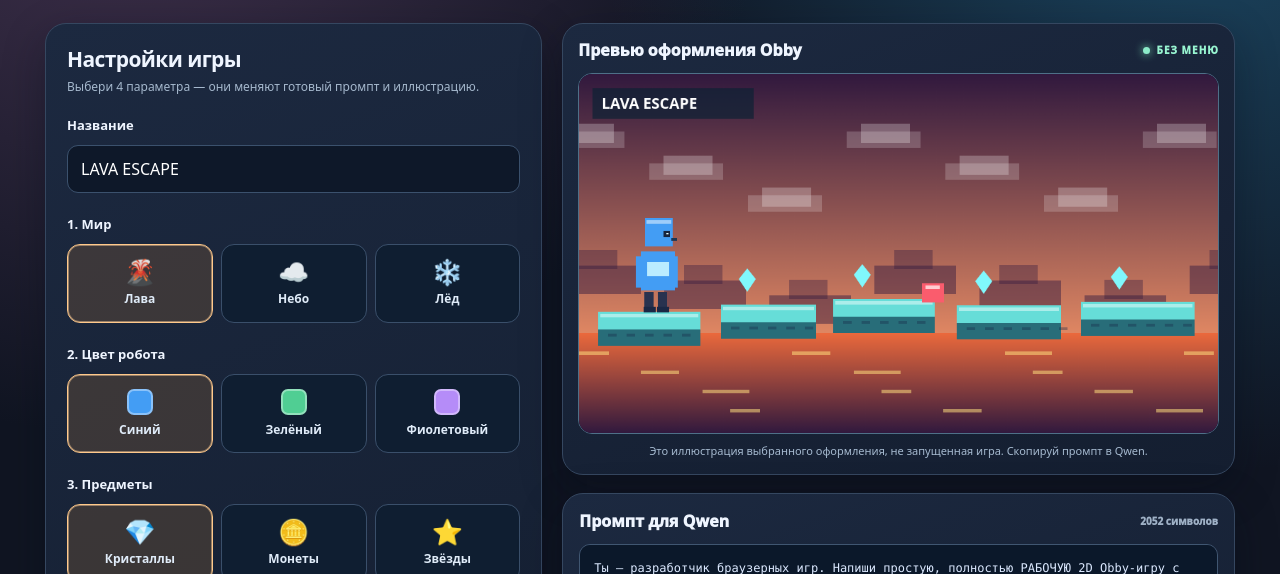
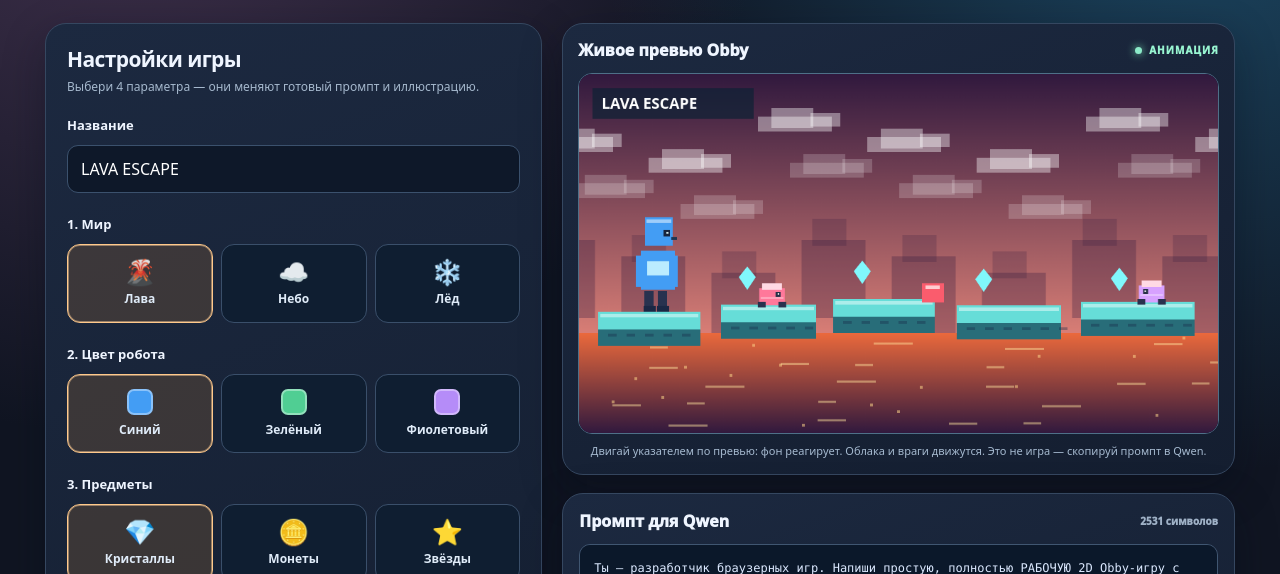
Before and after one commit to MaretDangaeva/roblox-obby-prompt-builder, a plain HTML site: page index.html in a window 1280 px wide. Shown: the part 226-800 px from the top of the page. Drawn offline with Linux system fonts and the light colour scheme; animation ran at ten frames a second.

Commit message:
Animate 2D Obby preview background, add enemy patrols and simplify Qwen line limit wording

```diff
--- a/index.html
+++ b/index.html
@@ -23,7 +23,7 @@
 <div class="actions"><button type="button" class="button" id="reset">↺ Сбросить</button><button type="button" class="button primary" id="copyPromptTop">📋 Скопировать промпт</button></div>
 </section>
 <div class="right">
-<section class="panel view"><div class="headerRow"><span>Превью оформления Obby</span><span class="live">БЕЗ МЕНЮ</span></div><div class="frame"><canvas id="scenePreview" width="900" height="506" role="img" aria-label="Иллюстрация 2D Obby без игрового меню"></canvas></div><p class="help">Это иллюстрация выбранного оформления, не запущенная игра. Скопируй промпт в Qwen.</p></section>
+<section class="panel view"><div class="headerRow"><span>Живое превью Obby</span><span class="live">АНИМАЦИЯ</span></div><div class="frame"><canvas id="scenePreview" width="900" height="506" role="img" aria-label="Иллюстрация 2D Obby без игрового меню"></canvas></div><p class="help">Двигай указателем по превью: фон реагирует. Облака и враги движутся. Это не игра — скопируй промпт в Qwen.</p></section>
 <section class="panel promptPanel"><div class="headerRow"><span>Промпт для Qwen</span><span class="meta" id="chars">0 символов</span></div><textarea id="prompt" readonly spellcheck="false" aria-label="Текст для генерации 2D Obby в Qwen"></textarea><button type="button" id="copyPrompt" class="button primary copyAll">📋 Скопировать промпт для Qwen</button></section>
 </div>
 </main>
@@ -44,13 +44,13 @@ function prompt(){
  'Ты — разработчик браузерных игр. Напиши простую, полностью РАБОЧУЮ 2D Obby-игру с ВИДОМ СБОКУ. Никакого 3D, WebGL и изометрии.',
  'Название: «'+(state.title.trim()||'LAVA ESCAPE')+'». Мир: трасса '+worlds[state.world]+'. Герой — блочный '+state.hero.toLowerCase()+' робот из отдельных прямоугольников (голова, корпус, руки, ноги). Персонаж смотрит по направлению движения ВПРАВО или ВЛЕВО, не в камеру.',
  'Нужна ОДНА горизонтальная трасса из 8 ШИРОКИХ платформ, с небольшими проходимыми разрывами. Всего 1 чекпоинт в середине карты и финиш на последней платформе. Только одна разновидность ловушек: '+traps[state.trap]+', размести 2 ловушки с безопасной возможностью перепрыгнуть. Под платформами опасная поверхность.',
- '6 коллекционных предметов: '+state.item.toLowerCase()+'. При касании предмет исчезает и счётчик увеличивается. Для победы собирать все необязательно.',
+ '6 коллекционных предметов: '+state.item.toLowerCase()+'. При касании предмет исчезает и счётчик увеличивается. Для победы собирать все необязательно. Добавь ДВУХ ПРОСТЫХ ВРАГОВ (например, маленькие квадратные роботы) на отдельных широких платформах: каждый медленно ходит влево-вправо по короткому отрезку, не выходит за край. Игрок может легко перепрыгнуть их. При столкновении с врагом — возрождение у чекпоинта. Не размещай врагов на старте, прямо на чекпоинте или у финишного портала.',
  'Управление: стрелки влево/вправо или A/D — горизонтальное движение, Space/W/стрелка вверх — прыжок. На телефоне экранные кнопки: влево, вправо, прыжок.',
  'ПРОСТАЯ 2D-ФИЗИКА: у персонажа есть x, y, vx, vy; гравитация примерно 1500 пикселей/с², сила прыжка примерно -515, скорость движения около 245 пикселей/с. Платформы — прямоугольники {x,y,w,h}; проверяй приземление сверху при пересечении во время падения. Камера движется только горизонтально за героем. Не делай невозможных прыжков.',
  'При падении или касании опасности герой сразу возрождается на старте/чекпоинте, попытки без ограничений. Игра начинается сразу без стартового меню. HUD: предметы, время, чекпоинт, падения. Экран «🏆 ПОБЕДА!» с кнопкой «Играть снова».',
- 'Визуал яркий, пиксельный и блочный, фон с облаками, простые анимации бега и прыжка. Без сложных эффектов, меню скинов, вращающихся объектов и движущихся платформ.',
+ 'Визуал яркий, пиксельный и блочный. СДЕЛАЙ ЖИВОЙ ФОН: 2–3 слоя параллакса, медленно плывущие облака, лёгкое движение лавы/облаков/снега по теме мира. Только простые прямоугольники и Canvas, без тяжёлых эффектов. Герой анимируется при беге и прыжке. Без меню скинов, сложных вращающихся объектов и движущихся платформ.',
  'КОД: одна HTML-страница с CSS в <style> и JS в <script>. Только Canvas и чистый JavaScript. Никаких внешних файлов, библиотек, картинок и звуков. requestAnimationFrame. СРАЗУ ПРОВЕРЬ, ЧТО ИГРА ЗАПУСКАЕТСЯ И ФИНИШ ДОСТИЖИМ.',
- 'Ответ: ТОЛЬКО HTML-код от <!DOCTYPE html> до </html> без пояснений и Markdown. Не больше 1000 строк, лучше 200–450. Код для прямой вставки в HTML-панель CodePen.'
+ 'Ответ: ТОЛЬКО HTML-код от <!DOCTYPE html> до </html> без пояснений и Markdown. Не больше 1000 строк. Код для прямой вставки в HTML-панель CodePen.'
  ].join('\n\n');
 }
 function buildOptions(){Object.keys(ids).forEach(k=>{const root=$(ids[k]);for(const [name,icon] of opts[k]){const b=document.createElement('button');b.type='button';b.className='choice';b.dataset.value=name;b.setAttribute('aria-pressed',String(name===state[k]));const pic=document.createElement('span');pic.className=k==='hero'?'color':'emoji';if(k==='hero')pic.style.background=icon;else pic.textContent=icon;const text=document.createElement('span');text.textContent=name;b.append(pic,text);b.addEventListener('click',()=>{state[k]=name;refresh()});root.appendChild(b)}})}
@@ -60,40 +60,109 @@ async function copy(value,button){const label=button.textContent;let ok=false;tr
 $('copyPrompt').addEventListener('click',()=>copy(prompt(),$('copyPrompt')));
 $('copyPromptTop').addEventListener('click',()=>copy(prompt(),$('copyPromptTop')));
 
+const previewCanvas=$('scenePreview');
+let previewTime=0,mouseX=0,mouseY=0,targetMouseX=0,targetMouseY=0;
+function trackPointer(e){
+ const r=previewCanvas.getBoundingClientRect();
+ targetMouseX=((e.clientX-r.left)/Math.max(1,r.width)-.5)*2;
+ targetMouseY=((e.clientY-r.top)/Math.max(1,r.height)-.5)*2;
+}
+previewCanvas.addEventListener('pointermove',trackPointer);
+previewCanvas.addEventListener('pointerleave',()=>{targetMouseX=0;targetMouseY=0});
 function drawPreview(){
- const canvas=$('scenePreview'),g=canvas.getContext('2d'),w=canvas.width,h=canvas.height;
- const worlds={Лава:['#31193e','#e68b64','#ff723c','#66ddd8'],Небо:['#276eac','#b9e9fb','#d4f0fc','#79d8a6'],Лёд:['#4b81b5','#d1f1ff','#8dd1f4','#d5f7ff']};
- const pal=worlds[state.world],color={Синий:'#439df4',Зелёный:'#50ce93',Фиолетовый:'#b58cf8'}[state.hero];
+ const g=previewCanvas.getContext('2d'),w=previewCanvas.width,h=previewCanvas.height;
+ const t=previewTime;
+ const worlds={
+  Лава:['#31193e','#df8278','#ff723c','#66ddd8'],
+  Небо:['#276eac','#b9e9fb','#d4f0fc','#79d8a6'],
+  Лёд:['#4b81b5','#d1f1ff','#8dd1f4','#d5f7ff']
+ };
+ const pal=worlds[state.world];
+ const color={Синий:'#439df4',Зелёный:'#50ce93',Фиолетовый:'#b58cf8'}[state.hero];
  const rect=(x,y,ww,hh,c)=>{g.fillStyle=c;g.fillRect(x,y,ww,hh)};
  const polygon=(pts,c)=>{g.beginPath();g.moveTo(pts[0][0],pts[0][1]);for(let i=1;i<pts.length;i++)g.lineTo(pts[i][0],pts[i][1]);g.closePath();g.fillStyle=c;g.fill()};
- const grad=g.createLinearGradient(0,0,0,h);grad.addColorStop(0,pal[0]);grad.addColorStop(.75,pal[1]);grad.addColorStop(1,pal[2]);g.fillStyle=grad;g.fillRect(0,0,w,h);
- for(let i=0;i<8;i++){const x=i*139-40,y=70+(i%3)*45;rect(x,y+11,104,23,'#ffffff32');rect(x+20,y,69,27,'#ffffff40')}
- // Blocks in the background, receding to create a colourful layered scene.
- for(let i=0;i<8;i++){const x=i*148-28,yy=270+i%3*21;rect(x,yy,115,40,pal[0]+'77');rect(x+28,yy-22,54,27,pal[0]+'60')}
- const under=g.createLinearGradient(0,350,0,h);under.addColorStop(0,pal[2]);under.addColorStop(1,pal[0]);
+ const grad=g.createLinearGradient(0,0,0,h);
+ grad.addColorStop(0,pal[0]);grad.addColorStop(.75,pal[1]);grad.addColorStop(1,pal[2]);
+ rect(0,0,w,h,grad);
+ // Parallax mountains and towers shift gently with the pointer.
+ for(let i=0;i<9;i++){
+  const x=i*127-75-mouseX*14+(t*1.5)%127;
+  const y=234+(i%3)*23-mouseY*7;
+  rect(x,y,90,110,pal[0]+'4d');
+  rect(x+15,y-30,48,38,pal[0]+'38');
+ }
+ // Two layers of slowly drifting blocky clouds (or snow haze).
+ for(let layer=0;layer<2;layer++){
+  const speed=layer?7:16,shift=layer?mouseX*15:mouseX*30;
+  for(let i=0;i<8;i++){
+   const x=((i*154-speed*t-shift)%1110+1110)%1110-130;
+   const y=48+layer*65+(i%3)*29-mouseY*(layer?9:18);
+   const alpha=layer?'#ffffff31':'#ffffff64';
+   rect(x,y+12,104,21,alpha);rect(x+19,y,59,28,alpha);
+   rect(x+74,y+7,42,19,alpha);
+  }
+ }
+ // Animated danger surface: shifting glints and floating sparks/snow.
+ const under=g.createLinearGradient(0,350,0,h);
+ under.addColorStop(0,pal[2]);under.addColorStop(1,pal[0]);
  rect(0,365,w,h-365,under);
- for(let i=0;i<15;i++){const x=i*71+(i%3)*16,y=391+(i%4)*27;rect(x,y,42+(i%3)*12,5,state.world==='Лава'?'#ffde7e8a':'#f4ffff77')}
+ for(let i=0;i<23;i++){
+  const x=((i*79+(i%3?12:-9)*t)%1000+1000)%1000-40;
+  const y=382+(i%5)*27+Math.sin(t*1.3+i)*4;
+  rect(x,y,25+(i%3)*15,3,state.world==='Лава'?'#ffe69e77':'#f5ffff75');
+ }
+ if(state.world==='Лава'){
+  for(let i=0;i<16;i++){
+   const x=(i*83+t*(i%2?13:-10)+900)%900;
+   const y=376+(i*37)%118+Math.sin(t+i)*6;
+   rect(x,y,4,4,'#ffd88c88');
+  }
+ }
+ if(state.world==='Лёд'){
+  for(let i=0;i<24;i++){
+   const x=((i*73+t*(i%2?8:-6))%900+900)%900;
+   const y=(i*49+t*18)%370;
+   rect(x,y,3,6,'#ffffff9e');
+  }
+ }
  const platforms=[[27,335,144],[200,325,134],[358,317,143],[532,326,147],[707,321,160]];
- platforms.forEach(([x,y,ww],i)=>{
-  rect(x,y,ww,28,pal[3]);rect(x,y+25,ww,23,state.world==='Лёд'?'#588fae':'#286d79');
+ platforms.forEach(([x,y,ww])=>{
+  rect(x,y,ww,28,pal[3]);
+  rect(x,y+25,ww,23,state.world==='Лёд'?'#588fae':'#286d79');
   rect(x+3,y+3,ww-6,5,'#ffffff73');
   for(let j=14;j<ww;j+=26)rect(x+j,y+31,12,4,'#192b4960');
  });
- // Collectibles have different shapes, not just different colours.
+ // Floating items, each with its own silhouette.
  const collect=[[237,291],[399,285],[570,294],[761,288]];
  collect.forEach(([x,y],i)=>{
-  g.save();g.translate(x,y);
-  if(state.item==='Монеты'){g.fillStyle='#ffce62';g.beginPath();g.ellipse(0,0,11,14,0,0,7);g.fill();g.strokeStyle='#fff1b1';g.lineWidth=3;g.beginPath();g.ellipse(0,0,7,10,0,0,7);g.stroke()}
-  else if(state.item==='Звёзды'){g.fillStyle='#ffe37f';g.font='bold 30px system-ui';g.textAlign='center';g.fillText('★',0,10)}
-  else polygon([[0,-17],[12,-2],[0,16],[-12,-2]],'#80f8fc');
+  g.save();g.translate(x,y+Math.sin(t*2+i)*5);
+  if(state.item==='Монеты'){
+   g.fillStyle='#ffce62';g.beginPath();g.ellipse(0,0,11,14,0,0,7);g.fill();
+   g.strokeStyle='#fff1b1';g.lineWidth=3;g.beginPath();g.ellipse(0,0,7,10,0,0,7);g.stroke();
+  }else if(state.item==='Звёзды'){
+   g.fillStyle='#ffe37f';g.font='bold 30px system-ui';g.textAlign='center';g.fillText('★',0,10);g.textAlign='left';
+  }else polygon([[0,-17],[12,-2],[0,16],[-12,-2]],'#80f8fc');
   g.restore();
  });
- // A clearly visible simple obstacle with a safe approach.
+ // Selected obstacle remains visible, distinct from the patrolling enemies.
  if(state.trap==='Красные блоки'){rect(483,295,31,27,'#fa5c6d');rect(488,298,20,5,'#ffccd1')}
  if(state.trap==='Шипы')for(let i=0;i<3;i++)polygon([[474+i*15,320],[482+i*15,296],[489+i*15,320]],'#3b2345');
  if(state.trap==='Лазер'){rect(487,281,10,41,'#ef477b');rect(490,284,4,35,'#ffe1ec')}
- // Robot side-view. Two legs, two arms, a torso and a head, facing the course.
- const x=107,y=331;
+ // Two little enemy bots patrol safely within their platforms.
+ function enemy(cx,ground,phase,shade){
+  const patrol=Math.sin(t*1.15+phase)*26,xx=cx+patrol,yy=ground-30;
+  const lookingRight=Math.cos(t*1.15+phase)>0;
+  rect(xx-18,yy+7,36,24,shade);
+  rect(xx-14,yy,28,9,'#ffd9e4');
+  rect(xx-20,yy+26,11,8,'#29314e');rect(xx+9,yy+26,11,8,'#29314e');
+  rect(xx+(lookingRight?5:-12),yy+12,7,7,'#283047');
+  rect(xx+(lookingRight?8:-10),yy+14,2,2,'#ffffff');
+  rect(xx-16,yy+19,32,3,'#ffffff50');
+ }
+ enemy(265,325,.8,'#ff789a');
+ enemy(781,321,2.3,'#d7a1ff');
+ // Robot standing side-on, facing right, distinct from enemies.
+ const x=107,y=331+Math.sin(t*2)*2;
  rect(x-15,y-24,13,25,'#28324f');rect(x+4,y-24,13,25,'#28324f');
  rect(x-16,y-3,17,8,'#1b2845');rect(x+3,y-3,17,8,'#1b2845');
  rect(x-27,y-74,16,44,color);rect(x+17,y-74,15,44,color);
@@ -101,10 +170,18 @@ function drawPreview(){
  rect(x-14,y-128,39,40,color);rect(x-12,y-125,35,5,'#ffffff7b');
  rect(x+12,y-110,9,9,'#17243d');rect(x+16,y-107,3,2,'#e5ffff');
  rect(x+23,y-100,8,4,'#1d3653');
- // A quiet decorative title, not a gameplay menu or overlay.
+ // Non-interactive title label: not a menu and no buttons.
  rect(19,20,227,43,'#0f2135ba');g.fillStyle='#fff';g.font='900 21px system-ui';
  g.fillText((state.title.trim()||'LAVA ESCAPE').toUpperCase().slice(0,16),32,49);
 }
+function animatePreview(now){
+ previewTime=Math.min(now/1000,1e8);
+ mouseX+=(targetMouseX-mouseX)*.08;
+ mouseY+=(targetMouseY-mouseY)*.08;
+ drawPreview();
+ requestAnimationFrame(animatePreview);
+}
+requestAnimationFrame(animatePreview);
 
 buildOptions();refresh();
 })();
```
